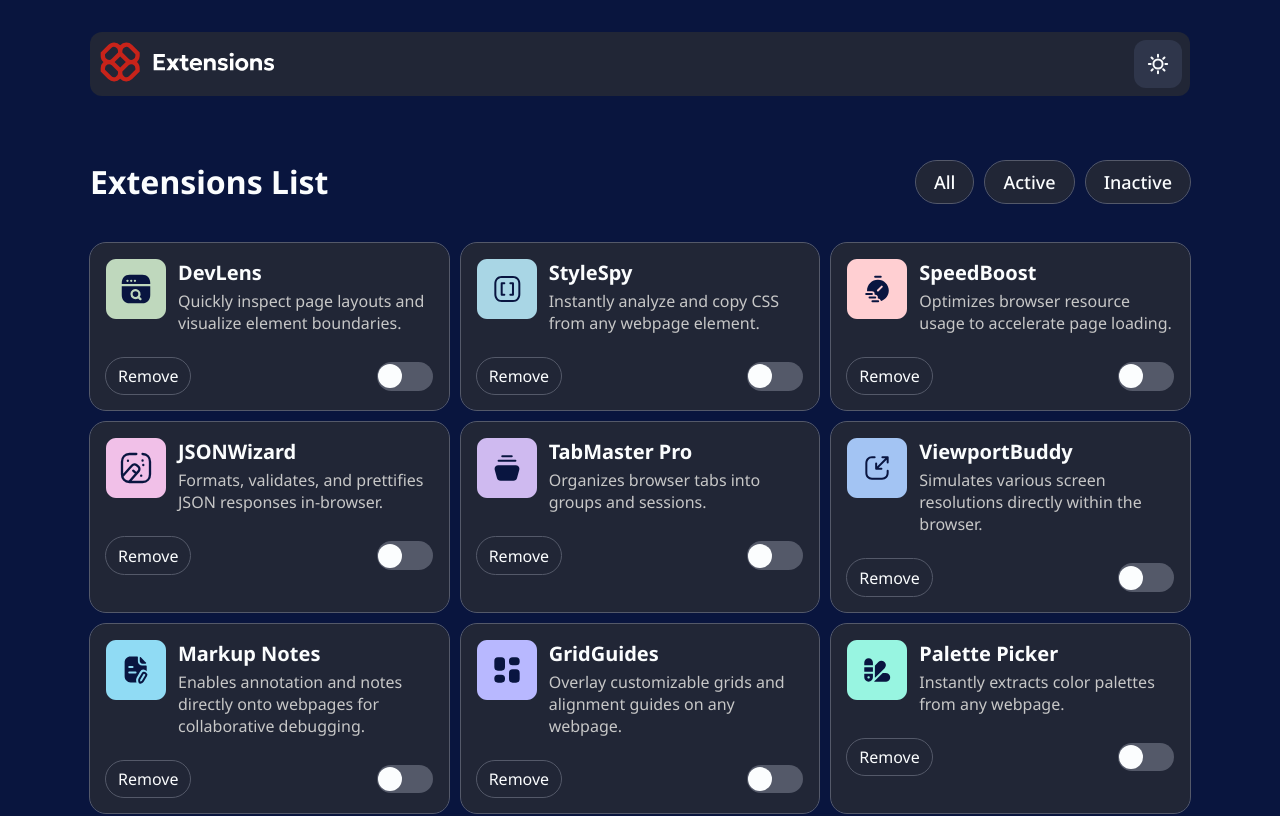
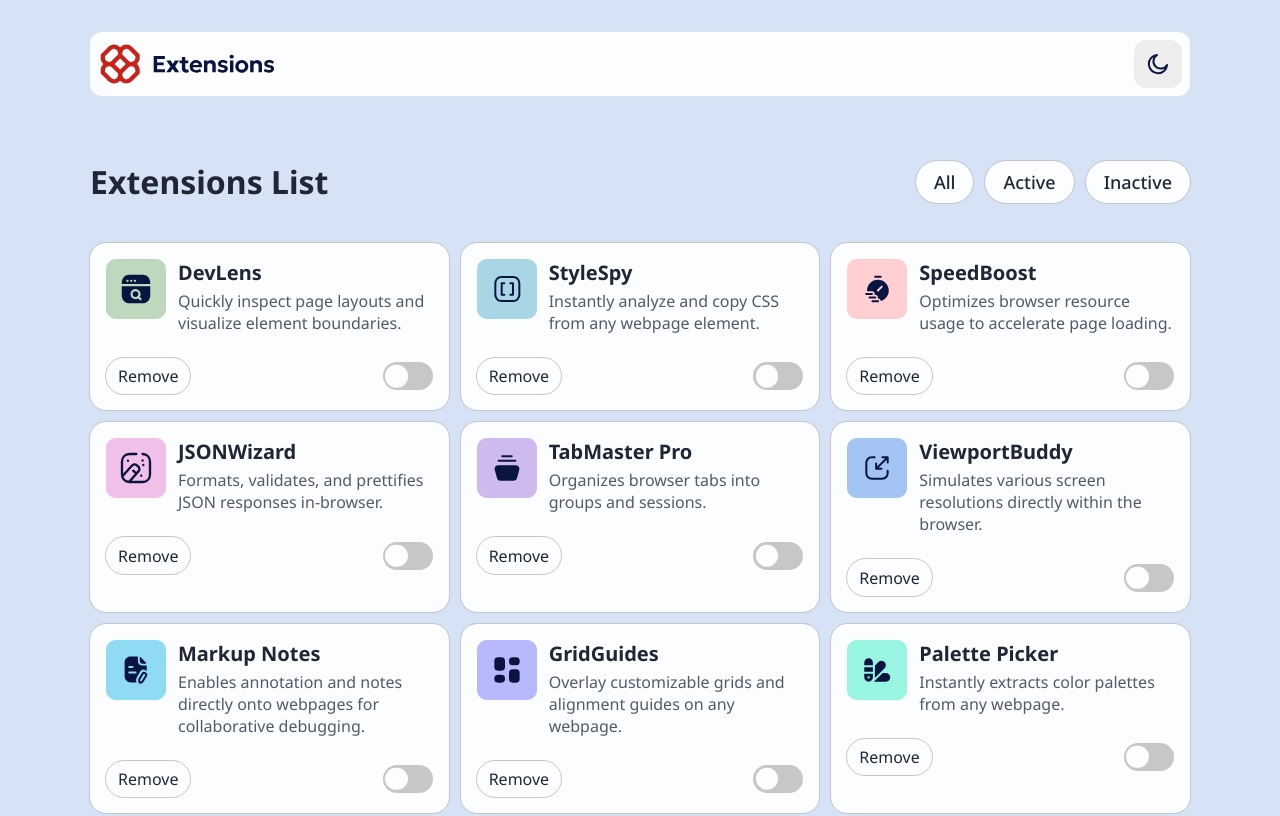
Before and after one commit to Lewis-mbui/browser-extension-manager-ui, a React (Vite) app: page / in a window 1280 px wide. Shown: the top 816 px of the page. Built offline with nearby package versions, Linux system fonts and the light colour scheme.

Commit message:
logic for toggling theme

```diff
--- a/index.html
+++ b/index.html
@@ -6,7 +6,7 @@
     <meta name="viewport" content="width=device-width, initial-scale=1.0" />
     <title>browser-extensions-manager-ui</title>
   </head>
-  <body class="dark-mode">
+  <body>
     <div id="root"></div>
     <script type="module" src="/src/main.tsx"></script>
   </body>
--- a/src/App.tsx
+++ b/src/App.tsx
@@ -1,22 +1,15 @@
+import { useState } from "react";
 import ExtensionGrid from "./components/ExtensionGrid";
 import FilterList from "./components/FilterList";
+import Header from "./components/Header";
 
 function App() {
+  const [darkMode, setDarkMode] = useState(false);
+  const darkThemeClass = darkMode ? "dark-mode" : "";
+
   return (
-    <div className="app">
-      <header className="header">
-        <div className="header__wrapper wrapper">
-          <a href="/">
-            <svg className="header__logo header__logo--dark">
-              <use href="/icons.svg#logo"></use>
-            </svg>
-            <svg className="header__logo header__logo--light">
-              <use href="/icons.svg#logo-light"></use>
-            </svg>
-          </a>
-          <button className="btn btn--theme-toggle"></button>
-        </div>
-      </header>
+    <div className={`app ${darkThemeClass}`}>
+      <Header onToggleTheme={() => setDarkMode(!darkMode)} />
       <nav className="nav">
         <div className="nav__wrapper wrapper">
           <h1 className="extensions-title">Extensions List</h1>
--- /dev/null
+++ b/src/components/Header.tsx
@@ -0,0 +1,26 @@
+interface Props {
+  onToggleTheme: () => void;
+}
+
+const Header = ({ onToggleTheme }: Props) => {
+  return (
+    <header className="header">
+      <div className="header__wrapper wrapper">
+        <a href="/">
+          <svg className="header__logo header__logo--dark">
+            <use href="/icons.svg#logo"></use>
+          </svg>
+          <svg className="header__logo header__logo--light">
+            <use href="/icons.svg#logo-light"></use>
+          </svg>
+        </a>
+        <button
+          onClick={onToggleTheme}
+          className="btn btn--theme-toggle"
+        ></button>
+      </div>
+    </header>
+  );
+};
+
+export default Header;
--- a/src/index.css
+++ b/src/index.css
@@ -88,8 +88,6 @@
 
 body {
   font-family: var(--ff-primary);
-  background-color: var(--bg-body);
-  color: var(--color-body);
 }
 
 h1 {
@@ -190,8 +188,8 @@ img, svg {
 }
 
 .btn--extension-toggle {
-  width: 3.5rem;
-  height: 1.8rem;
+  width: 3.125rem;
+  height: 1.75rem;
   background-color: var(--bg-extension-toggle);
   border-radius: 100vw;
   position: relative;
@@ -201,13 +199,13 @@ img, svg {
   --transition-time: 200ms;
   content: '';
   position: absolute;
-  width: 1.5rem;
+  width: 1.4rem;
   aspect-ratio: 1/1;
   border-radius: 50%;
   top: 50%;
   transform: translateY(-50%);
   background-color: var(--clr-neutral-0);
-  left: 2%;
+  left: 5%;
   transition: left var(--transition-time), transform var(--transition-time);
 }
 
@@ -216,12 +214,21 @@ img, svg {
 }
 
 .btn--extension-toggle.active::before {
- left: 98%;
+ left: 95%;
  transform: translate(-100%, -50%);
 }
 
 .btn--extension-toggle:hover {
   opacity: .8;
+}
+
+/* APP */
+.app {
+  min-height: 100vh;
+  background-color: darkred;
+  padding-bottom: 2.5rem;
+  background-color: var(--bg-body);
+  color: var(--color-body);
 }
 
 /* HEADER */
@@ -295,7 +302,7 @@ img, svg {
 
 /* EXTENSIONS */
 .extensions {
-  margin: 2.5rem 0;
+  margin-top: 2.5rem;
 }
 
 .extensions__list {
```
